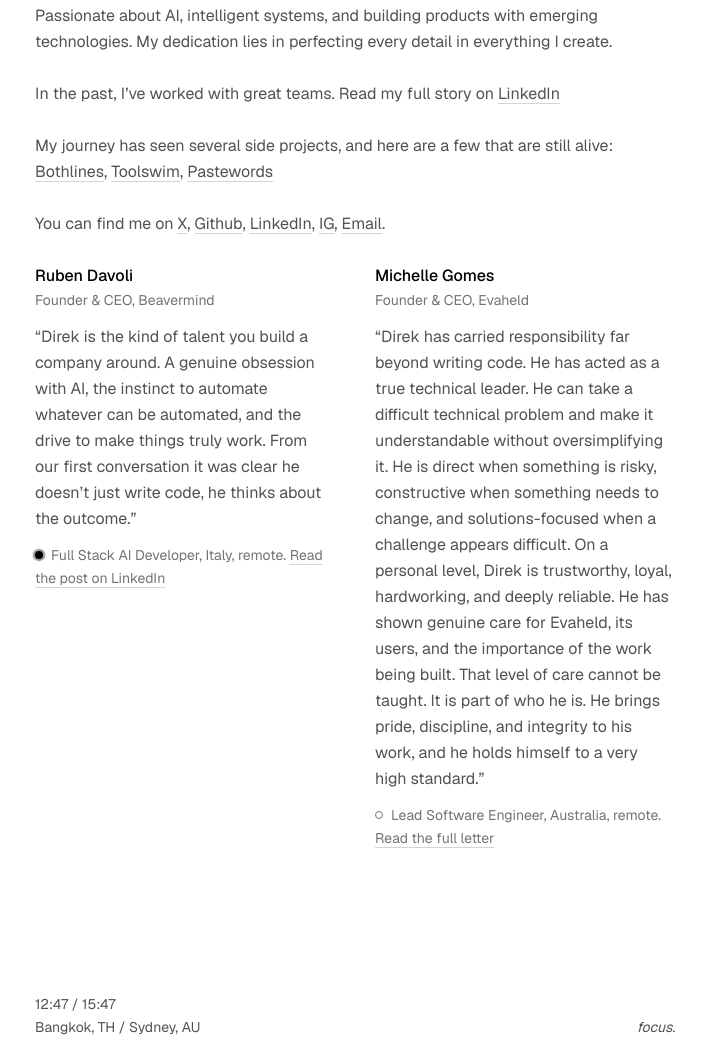
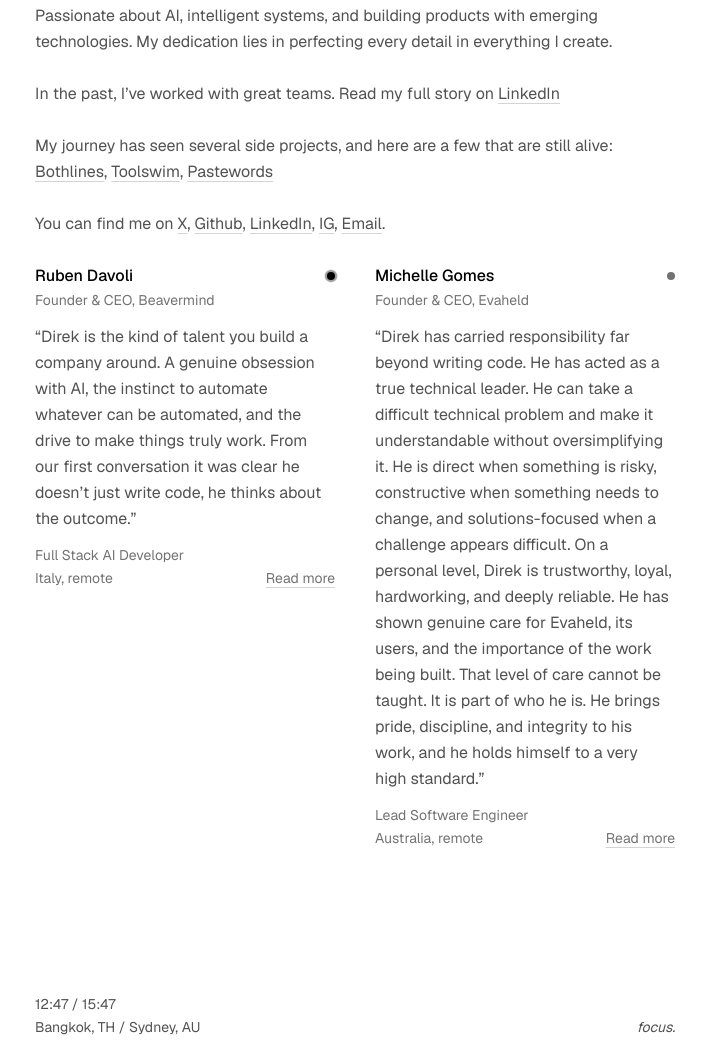
Before and after one commit to direksethi/direksethi-profile, a website: page public/index.html in a window 1280 px wide. Shown: the part 237-1283 px from the top of the page, without its empty margins (285-991 px from the left). Drawn offline with Linux system fonts and the light colour scheme.

Commit message:
Move status dots beside the names, shorten links to Read more
Both dots are solid now, the current one still pulses. Role and
location sit on separate lines with Read more right-aligned.

Co-Authored-By: Claude Code <noreply@anthropic.com>

```diff
--- a/public/index.html
+++ b/public/index.html
@@ -57,7 +57,7 @@
 html{font-size:1rem;line-height:1.625;font-family:var(--sans);-webkit-text-size-adjust:100%;-webkit-tap-highlight-color:transparent}
 body{margin:0;line-height:inherit;background:var(--bg);color:var(--fg);
   -webkit-font-smoothing:antialiased;-moz-osx-font-smoothing:grayscale}
-h1,h2,h3,p,figure,blockquote{margin:0}
+h1,h2,p,blockquote{margin:0}
 a{color:inherit;text-decoration:inherit}
 
 .wrap{margin-inline:auto;max-width:42rem;padding-inline:1rem;padding-bottom:1.5rem;min-height:100vh}
@@ -73,14 +73,15 @@ h1 span{color:var(--dim)}
 .bio a:focus-visible,.work a:focus-visible{outline:2px solid currentColor;outline-offset:3px;border-radius:2px}
 
 .work{display:grid;grid-template-columns:1fr;gap:1.625rem 2.5rem;margin-top:1.625rem;font-size:1rem;line-height:1.625;color:var(--body)}
+.role header,.role .row{display:flex;justify-content:space-between;align-items:flex-start;gap:1rem}
 .role h2{font-size:1rem;line-height:1.625;font-weight:500;color:var(--fg)}
 .role .title,.role .mine{font-size:.875rem;line-height:1.625;color:var(--dim)}
 .role blockquote{margin-top:.75rem;text-wrap:pretty;hanging-punctuation:first}
 .role .mine{margin-top:.75rem}
-.dot{display:inline-block;position:relative;width:.5rem;height:.5rem;margin-right:.5rem;border-radius:50%;vertical-align:.0625rem}
+.dot{flex:none;position:relative;width:.5rem;height:.5rem;margin-top:.5625rem;border-radius:50%}
 .dot.on{background:var(--fg)}
 .dot.on::after{content:"";position:absolute;inset:0;border-radius:50%;background:inherit;animation:ping 2.4s cubic-bezier(0,0,.2,1) infinite}
-.dot.off{border:1px solid currentColor}
+.dot.off{background:var(--dim)}
 @keyframes ping{0%{transform:scale(1);opacity:.6}70%,100%{transform:scale(2.6);opacity:0}}
 
 footer{position:sticky;top:100vh;display:flex;align-items:flex-end;justify-content:space-between;gap:1rem}
@@ -101,26 +102,38 @@ footer time{font-variant-numeric:tabular-nums}
         <h1>Direk Sethi<br><span>Software Developer &amp; AI Engineer</span></h1>
         <p class="bio">Passionate about AI, intelligent systems, and building products with emerging technologies. My dedication lies in perfecting every detail in everything I create.<br><br>In the past, I&#8217;ve worked with great teams. Read my full story on <a href="https://www.linkedin.com/in/direksethi" rel="noopener noreferrer" target="_blank">LinkedIn</a><br><br>My journey has seen several side projects, and here are a few that are still alive: <a href="https://bothlines.com" rel="noopener noreferrer" target="_blank">Bothlines</a>, <a href="https://toolswim.com" rel="noopener noreferrer" target="_blank">Toolswim</a>, <a href="https://pastewords.direksethi.com" rel="noopener noreferrer" target="_blank">Pastewords</a><br><br>You can find me on <a href="https://x.com/direksethi" rel="me noopener noreferrer" target="_blank">X</a>, <a href="https://github.com/direksethi" rel="me noopener noreferrer" target="_blank">Github</a>, <a href="https://www.linkedin.com/in/direksethi" rel="me noopener noreferrer" target="_blank">LinkedIn</a>, <a href="https://www.instagram.com/direksethi/" rel="me noopener noreferrer" target="_blank">IG</a>, <a href="mailto:direk@direksethi.com" rel="me">Email</a>.</p>
         <div class="work">
-          <figure class="role">
-            <figcaption>
-              <h2>Ruben Davoli</h2>
-              <p class="title">Founder &amp; CEO, Beavermind</p>
-            </figcaption>
+          <article class="role">
+            <header>
+              <div>
+                <h2>Ruben Davoli</h2>
+                <p class="title">Founder &amp; CEO, Beavermind</p>
+              </div>
+              <span class="dot on" role="img" aria-label="Current role"></span>
+            </header>
             <blockquote cite="https://www.linkedin.com/posts/ruben-davoli_every-so-often-you-meet-someone-and-think-share-7500512345727586304-hGoF/">
               <p>&#8220;Direk is the kind of talent you build a company around. A genuine obsession with AI, the instinct to automate whatever can be automated, and the drive to make things truly work. From our first conversation it was clear he doesn&#8217;t just write code, he thinks about the outcome.&#8221;</p>
             </blockquote>
-            <p class="mine"><span class="dot on" role="img" aria-label="Current role"></span>Full Stack AI Developer, Italy, remote. <a href="https://www.linkedin.com/posts/ruben-davoli_every-so-often-you-meet-someone-and-think-share-7500512345727586304-hGoF/" rel="noopener noreferrer" target="_blank">Read the post on LinkedIn</a></p>
-          </figure>
-          <figure class="role">
-            <figcaption>
-              <h2>Michelle Gomes</h2>
-              <p class="title">Founder &amp; CEO, Evaheld</p>
-            </figcaption>
+            <div class="mine">
+              <p>Full Stack AI Developer</p>
+              <p class="row"><span>Italy, remote</span><a href="https://www.linkedin.com/posts/ruben-davoli_every-so-often-you-meet-someone-and-think-share-7500512345727586304-hGoF/" rel="noopener noreferrer" target="_blank" aria-label="Read Ruben's post on LinkedIn">Read more</a></p>
+            </div>
+          </article>
+          <article class="role">
+            <header>
+              <div>
+                <h2>Michelle Gomes</h2>
+                <p class="title">Founder &amp; CEO, Evaheld</p>
+              </div>
+              <span class="dot off" role="img" aria-label="Previous role"></span>
+            </header>
             <blockquote cite="/recommendations/evaheld.pdf">
               <p>&#8220;Direk has carried responsibility far beyond writing code. He has acted as a true technical leader. He can take a difficult technical problem and make it understandable without oversimplifying it. He is direct when something is risky, constructive when something needs to change, and solutions-focused when a challenge appears difficult. On a personal level, Direk is trustworthy, loyal, hardworking, and deeply reliable. He has shown genuine care for Evaheld, its users, and the importance of the work being built. That level of care cannot be taught. It is part of who he is. He brings pride, discipline, and integrity to his work, and he holds himself to a very high standard.&#8221;</p>
             </blockquote>
-            <p class="mine"><span class="dot off" role="img" aria-label="Previous role"></span>Lead Software Engineer, Australia, remote. <a href="/recommendations/evaheld.pdf" rel="noopener noreferrer" target="_blank">Read the full letter</a></p>
-          </figure>
+            <div class="mine">
+              <p>Lead Software Engineer</p>
+              <p class="row"><span>Australia, remote</span><a href="/recommendations/evaheld.pdf" rel="noopener noreferrer" target="_blank" aria-label="Read Michelle's full recommendation letter">Read more</a></p>
+            </div>
+          </article>
         </div>
       </section>
     </div>
--- a/src/index.js
+++ b/src/index.js
@@ -12,7 +12,7 @@ const CANONICAL = "direksethi.com";
 // Hashes of the inline <script>/<style> blocks in public/*.html.
 // Regenerate with `npm run csp` after editing any inline block.
 const CSP_SCRIPT = "'sha256-Dv0qEWZ7UCd4sY6Uu2wTZnf9XM2AdYqpQZBcOIGOybU=' 'sha256-NBg3ch/D7XAZMIraaKRRQ16WXBy2iVPX/bEJkbIroXA='"; /* AUTO:script */
-const CSP_STYLE = "'sha256-3Avv9NKO4UAK4HezOnmYoLTxsKACpslOaXCpBbw4vq0=' 'sha256-5QKuJj+VzTsYBNA5viu1lv7FZZgcKGaitQYPh79AraI='"; /* AUTO:style */
+const CSP_STYLE = "'sha256-3Avv9NKO4UAK4HezOnmYoLTxsKACpslOaXCpBbw4vq0=' 'sha256-jZw4EiLORJFhWN4OKpaoycAhVn8bLNEPIJ65eSyDq2E='"; /* AUTO:style */
 
 const SECURITY = {
   "Strict-Transport-Security": "max-age=63072000; includeSubDomains; preload",
```
